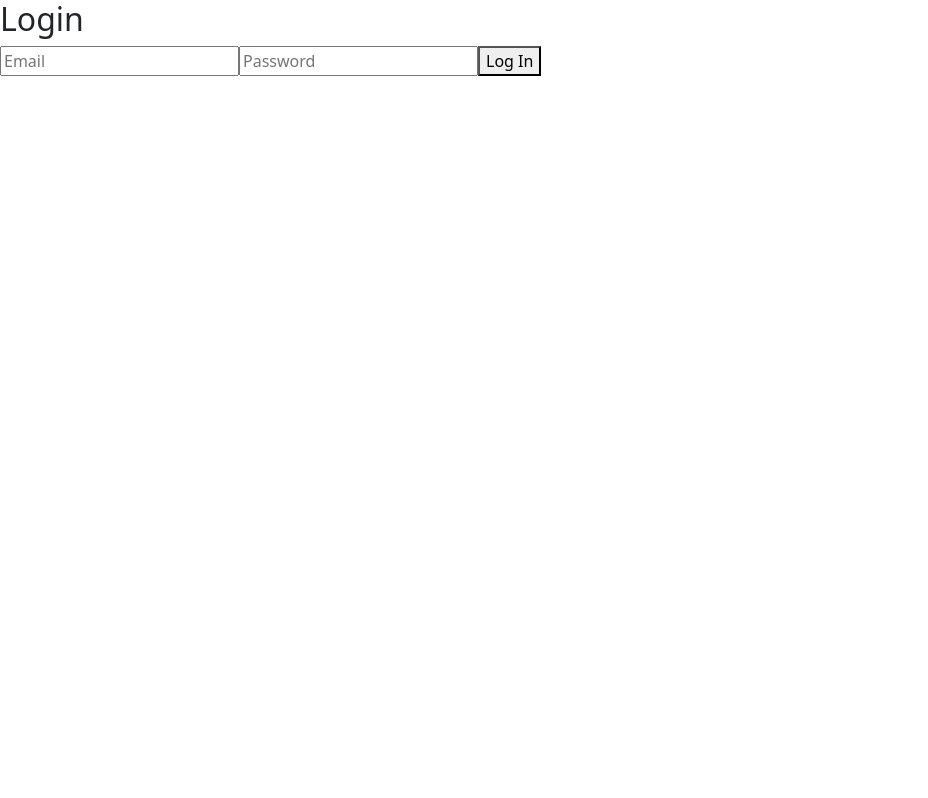
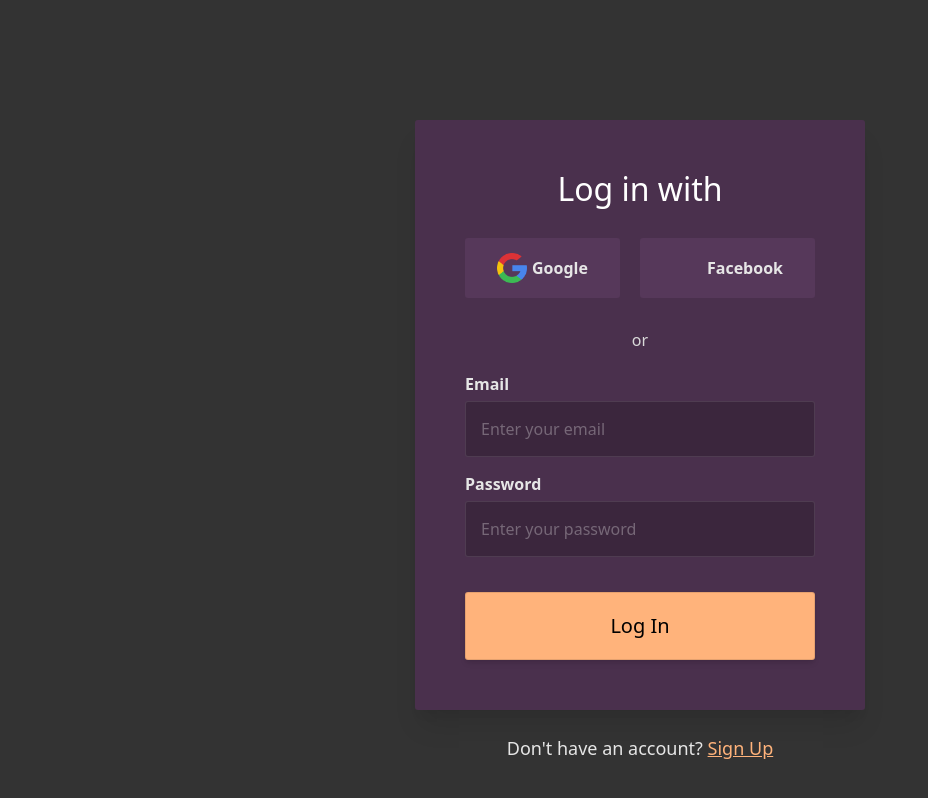
Before and after one commit to Carson365/Coyson, a React (Create React App) app: page /#/login in a window 1280 px wide. Shown: the top 798 px of the page, without its empty margins (0-928 px from the left). Built offline with nearby package versions, Linux system fonts and the light colour scheme; no server answers.

Commit message:
All loading is done in App.js

```diff
--- a/src/Api.js
+++ b/src/Api.js
@@ -1,4 +1,5 @@
 import { GetBookByID } from "./BookData";
+import { useUser } from './UserContext';
 
 export let booksByGenre = {};
 
@@ -82,20 +83,17 @@ export const GetBookByGenre = async (genreID) => {
   });
 };
 
-export const AuthenticateUser = (token) => {
+export const AuthenticateUser = (token, setUser) => {
+  const userData = {
+    name: "Coy",
+    email: "coy@example.com",
+    role: "member",
+    books: [],
+  };
 
-  const user = {
-    FirstName: "",
-    LastName: "",
-    Email: "",
-    DateOfAccountCreation: "",
-    Points: 0,
-  }
+  setUser(userData);
+};
 
-  // fetch
-
-  return user;
-}
 
 /*  All Commented Below is for fetching books from Google API
 
--- a/src/Pages/App.js
+++ b/src/Pages/App.js
@@ -1,22 +1,65 @@
+import React, { useEffect, useState } from 'react';
 import { HashRouter as Router, Routes, Route } from "react-router-dom";
+import { CartProtectedRoute, LoginProtectedRoute } from '../ProtectedRoute.js';
+import { booksByGenre, genreIDs as GENRES, GetBookByGenre } from '../Api.js';
+
 import Home from '../Pages/Home.jsx';
 import Search from '../Pages/Search.jsx';
 import Book from '../Pages/Book.jsx';
 import Genre from '../Pages/Genre.jsx';
 import Cart from '../Pages/Cart.jsx';
 import Login from '../Pages/Login.jsx';
-import ProtectedRoute from '../ProtectedRoute.js';
 
 function App() {
+  const [loading, setLoading] = useState(true);
+  const [loadedGenres, setLoadedGenres] = useState([]);
+
+  useEffect(() => {
+    document.body.style.backgroundColor = '#333';
+
+    const loadBooksByGenre = async () => {
+      try {
+        const loadPromises = GENRES.map(async (genre) => {
+          const alreadyLoaded = booksByGenre[genre.id]?.length > 0;
+          if (!alreadyLoaded) {
+            await GetBookByGenre(genre.id);
+          }
+          return genre.id;
+        });
+
+        const genresLoaded = await Promise.all(loadPromises);
+        setLoadedGenres(genresLoaded);
+        setLoading(false);
+      } catch (err) {
+        console.error("Error loading genres:", err);
+        setLoading(false);
+      }
+    };
+
+    loadBooksByGenre();
+  }, []);
+
+  if (loading) {
+    return <div style={{ color: 'white', textAlign: 'center', marginTop: '20%' }}>Loading books...</div>;
+  }
+
   return (
     <Router>
       <Routes>
-        <Route path="/" element={<Home />}/>
-        <Route path="/search" element={<Search />}/>
+        <Route path="/" element={<Home loadedGenres={loadedGenres} />} />
+        <Route path="/search" element={<Search />} />
         <Route path="/book/:bookID" element={<Book />} />
         <Route path="/genre/:genre" element={<Genre />} />
-        <Route path="/login" element={<Login />} />
-        <Route path="/cart" element={<ProtectedRoute> <Cart /> </ProtectedRoute>} />
+        <Route path="/login" element={
+          <LoginProtectedRoute>
+            <Login />
+          </LoginProtectedRoute>
+        } />
+        <Route path="/cart" element={
+          <CartProtectedRoute>
+            <Cart />
+          </CartProtectedRoute>
+        } />
       </Routes>
     </Router>
   );
--- a/src/Pages/Cart.jsx
+++ b/src/Pages/Cart.jsx
@@ -37,7 +37,7 @@ function Cart() {
                 {/* Left - Cart items */}
                 <div style={{ width: '75%', overflowY: 'auto', padding: '1rem', paddingTop: '1rem' }} className="cart-container">
                     <h3 id="CardTitle">Your Cart</h3>
-                    <div className="cart-items">
+                    <div className="cart-items" style={{ marginTop: '-1rem' }}>
                         <UserCart />
                     </div>
                 </div>
--- /dev/null
+++ b/src/Pages/Login.css
@@ -0,0 +1,235 @@
+*,
+*::before,
+*::after {
+  box-sizing: border-box;
+  -webkit-box-sizing: border-box;
+}
+
+body.login-page-body {
+  margin: 0;
+  padding: 0;
+  color: #222222;
+  background-color: #f2f2f0;
+  background-color: #333;
+  background-size: cover;
+  background-repeat: no-repeat;
+  background-position: center;
+  background-attachment: fixed;
+  padding: 20px;
+  overflow-x: hidden;
+}
+
+body,
+input,
+button {
+  font-family: 'Muli', sans-serif, -apple-system, BlinkMacSystemFont, "Helvetica Neue", Helvetica, sans-serif;
+  outline: none;
+}
+
+.main-container {
+  max-width: 900px;
+  margin: 0 auto;
+  margin-top: 100px;
+}
+
+a {
+  color: inherit;
+  outline: none;
+  text-decoration: none;
+}
+
+a:hover {
+  text-decoration: underline;
+}
+
+.form-container {
+  max-width: 450px;
+  margin: 0 auto;
+}
+
+.form-body {
+  background-color: #4a304d;
+  overflow: hidden;
+  padding: 50px;
+  color: #ffffff;
+  border-radius: 3px;
+  box-shadow: 0 20px 25px -5px rgba(0, 0, 0, 0.1), 0 10px 10px -5px rgba(0, 0, 0, 0.04);
+}
+
+@media only screen and (max-width: 500px) {
+  .form-body {
+    padding: 50px 40px;
+  }
+}
+
+@media only screen and (max-width: 455px) {
+  .form-body {
+    padding: 45px 30px;
+  }
+}
+
+@media only screen and (max-width: 340px) {
+  .form-body {
+    padding: 30px 20px;
+  }
+}
+
+.form-body .title {
+  margin: 0;
+  text-align: center;
+  font-weight: normal;
+}
+
+.social-login ul {
+  list-style-type: none;
+  margin: 30px 0;
+  padding: 0;
+  display: flex;
+  flex-wrap: wrap;
+}
+
+.social-login ul li {
+  flex: 1 auto;
+}
+
+.social-login ul li a {
+  background-color: #56385a;
+  border-radius: 3px;
+  display: flex;
+  justify-content: center;
+  align-items: center;
+  width: 100%;
+  height: 100%;
+  padding: 15px;
+  color: #e6e6e6;
+  font-weight: bold;
+  text-decoration: none;
+  transition: background-color .3s;
+}
+
+.social-login ul li a::before {
+  content: '';
+  width: 30px;
+  height: 30px;
+  background-repeat: no-repeat;
+  background-position: center;
+  background-size: 30px;
+  margin-right: 5px;
+}
+
+.social-login ul li a:hover {
+  background-color: #fff199;
+  color: #0e090e;
+  box-shadow: 0 10px 15px -3px rgba(0, 0, 0, 0.1), 0 4px 6px -2px rgba(0, 0, 0, 0.05);
+}
+
+li.google {
+  margin-right: 10px;
+}
+
+li.google a::before {
+  background-image: url("../assets/google.png");
+}
+
+li.fb {
+  margin-left: 10px;
+}
+
+li.fb a::before {
+  margin: 0;
+}
+
+@media only screen and (max-width: 400px) {
+  .social-login ul {
+    flex-direction: column;
+  }
+
+  li.google,
+  li.fb {
+    margin: 0;
+  }
+
+  li.google {
+    margin-bottom: 10px;
+  }
+}
+
+._or {
+  text-align: center;
+  margin-bottom: 20px;
+  color: #d9d9d9;
+}
+
+.the-form {
+  display: flex;
+  flex-wrap: wrap;
+  flex-direction: column;
+}
+
+.the-form label {
+  margin-bottom: 5px;
+  color: #e6e6e6;
+  font-weight: bold;
+}
+
+.the-form [type="email"],
+.the-form [type="password"] {
+  padding: 15px;
+  font-size: 16px;
+  background: rgba(0, 0, 0, 0.2);
+  border: 1px solid rgba(255, 255, 255, 0.1);
+  border-radius: 3px;
+  margin-bottom: 15px;
+  transition: background .3s;
+  color: #e6e6e6;
+}
+
+.the-form [type="email"]::placeholder,
+.the-form [type="password"]::placeholder {
+  color: rgba(255, 255, 255, 0.3);
+}
+
+.the-form [type="email"]:hover,
+.the-form [type="password"]:hover {
+  background: rgba(0, 0, 0, 0.1);
+}
+
+.the-form [type="email"]:focus,
+.the-form [type="password"]:focus {
+  background: #ffffff;
+  box-shadow: inset 0 2px 4px 0 rgba(0, 0, 0, 0.06);
+  border-color: #4a304d;
+  color: #222222;
+}
+
+.the-form [type="email"]:focus::placeholder,
+.the-form [type="password"]:focus::placeholder {
+  color: #666666;
+}
+
+.the-form [type="submit"] {
+  background: #ffb37b;
+  border: 1px solid rgba(0, 0, 0, 0.1);
+  padding: 18px;
+  font-size: 20px;
+  border-radius: 3px;
+  cursor: pointer;
+  margin-top: 20px;
+  color: black;
+  box-shadow: 0 4px 6px -1px rgba(0, 0, 0, 0.1), 0 2px 4px -1px rgba(0, 0, 0, 0.06);
+}
+
+.the-form [type="submit"]:hover {
+  opacity: .9;
+}
+
+.form-footer div {
+  text-align: center;
+  padding: 25px 20px;
+  font-size: 18px;
+  color: #e6e6e6;
+}
+
+.form-footer div a {
+  color: #ffb37b;
+}
--- a/src/Pages/Login.jsx
+++ b/src/Pages/Login.jsx
@@ -1,45 +1,85 @@
-import React, { useState } from 'react';
+import React, { useState, useEffect } from 'react';
 import { login } from '../AuthenticateHelper';
+import { useNavigate } from 'react-router-dom';
+import { AuthenticateUser } from '../Api.js';
+import { useUser } from '../UserContext.js';
+import './Login.css';
 
 function Login() {
   const [email, setEmail] = useState('');
   const [password, setPassword] = useState('');
   const [error, setError] = useState('');
+  const navigate = useNavigate();
+  const { setUser } = useUser();
 
-  const loginObject = {
-    token: "",
-  }
+  const handleLogin = async (e) => {
+    e.preventDefault();
 
-  const handleLogin = async () => {
     try {
       const user = await login(email, password);
-      loginObject.token = user.user.accessToken;
-      console.log(loginObject)
+      AuthenticateUser(user.user.accessToken, setUser);
+      navigate('/');
     } catch (error) {
       setError('Login failed. Please check your email and password.');
       console.error('Login failed:', error.message);
     }
   };
 
+  useEffect(() => {
+    document.body.classList.add('login-page-body');
+    return () => document.body.classList.remove('login-page-body');
+  }, []);
+
   return (
-    <div>
-      <h2>Login</h2>
+    <div className="main-container">
+      <div className="form-container">
+        <div className="form-body">
+          <h2 className="title">Log in with</h2>
+
+          <div className="social-login">
+            <ul>
+              <li className="google"><a href="#">Google</a></li>
+              <li className="fb"><a href="#">Facebook</a></li>
+            </ul>
+          </div>
+
+          <div className="_or">or</div>
+
+          <form className="the-form" onSubmit={handleLogin}>
+            <label htmlFor="email">Email</label>
             <input
               type="email"
-        placeholder="Email"
+              name="email"
+              id="email"
+              placeholder="Enter your email"
               value={email}
               onChange={(e) => setEmail(e.target.value)}
             />
+
+            <label htmlFor="password">Password</label>
             <input
               type="password"
-        placeholder="Password"
+              name="password"
+              id="password"
+              placeholder="Enter your password"
               value={password}
               onChange={(e) => setPassword(e.target.value)}
             />
-      <button onClick={handleLogin}>Log In</button>
-      {error && <p>{error}</p>}
+
+            <input type="submit" value="Log In" />
+          </form>
+
+          {error && <p style={{ color: 'red', marginTop: '10px' }}>{error}</p>}
+        </div>
+
+        <div className="form-footer">
+          <div>
+            <span>Don't have an account?</span> <a href="#">Sign Up</a>
+          </div>
+        </div>
+      </div>
     </div>
   );
-}
+};
 
 export default Login;
--- a/src/ProtectedRoute.js
+++ b/src/ProtectedRoute.js
@@ -1,10 +1,14 @@
 import { useUser } from './UserContext';
 import { Navigate } from 'react-router-dom';
 
-const ProtectedRoute = ({ children }) => {
+export const CartProtectedRoute = ({ children }) => {
   const { user } = useUser();
 
   return user ? children : <Navigate to="/login" replace />;
 };
 
-export default ProtectedRoute;
+export const LoginProtectedRoute = ({ children }) => {
+  const { user } = useUser();
+
+  return !user ? children : <Navigate to="/" replace />;
+};
```
Also changed, not shown: src/Components/Card.jsx (+9 -5 lines), src/Components/Navbar.jsx (+23 -11 lines), src/Firebase.js (+1 -6 lines), src/Pages/Home.jsx (+3 -53 lines), src/assets/google.png (added), 10 other files (tests, documents, lock files or other folders). Lines whose indentation alone changed are shown as unchanged.
